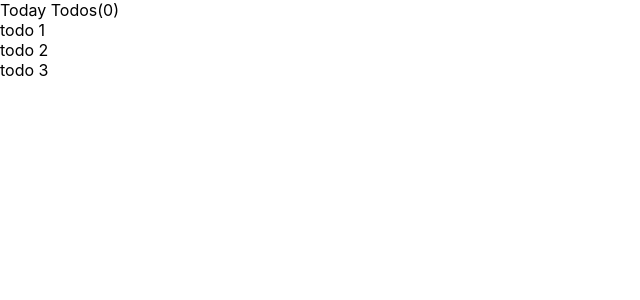
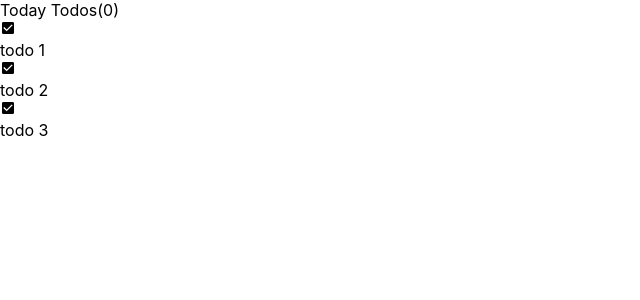
Before and after one commit to Thinkteam20/react-toDo-app, a React (Create React App) app: page / in a window 1280 px wide. Shown: the top 300 px of the page, without its empty margins (0-640 px from the left). Built offline with nearby package versions, Linux system fonts and the light colour scheme.

Commit message:
added React icons

```diff
--- a/package.json
+++ b/package.json
@@ -8,6 +8,7 @@
     "@testing-library/user-event": "^12.7.0",
     "react": "^17.0.1",
     "react-dom": "^17.0.1",
+    "react-icons": "^4.2.0",
     "react-scripts": "4.0.2",
     "web-vitals": "^1.1.0"
   },
--- a/src/components/TodoItem.js
+++ b/src/components/TodoItem.js
@@ -1,8 +1,15 @@
 import React from 'react';
+import { MdCheckBox, MdCheckBoxOutlineBlank } from 'react-icons/md';
+
 
 const TodoItem = ({ todo }) =>{
-    const {text} = todo;
-    return <div>{text}</div>
+    const {id, text, checked} = todo;
+    return <div className="TodoItem">
+        <div className={`content ${checked} ? 'checked' : ''}`}>
+            {checked ? <MdCheckBox/> : <MdCheckBoxOutlineBlank/>}
+        <div>{text}</div>
+        </div>
+        </div>
 }
 
 export default TodoItem;
```
Also changed, not shown: 1 other file (tests, documents, lock files or other folders).
